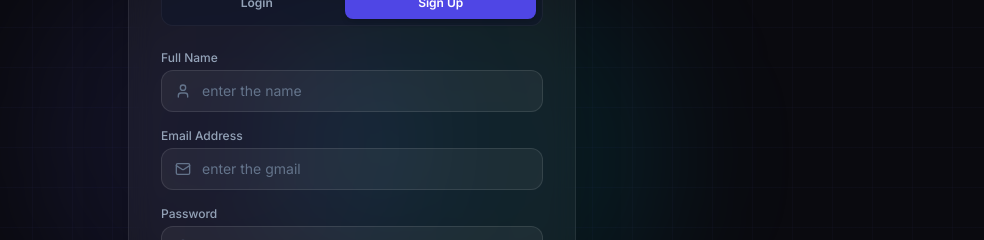
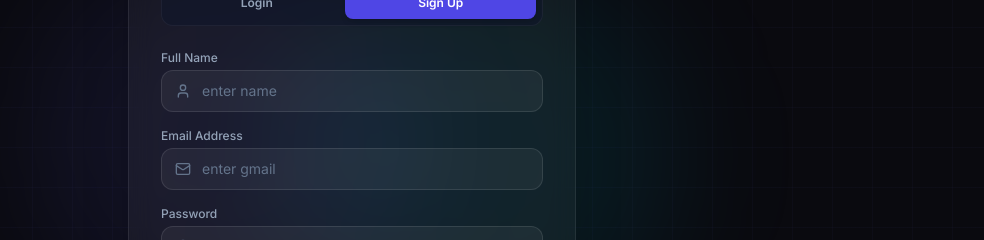
Before and after one commit to Vinayteja467/EventSphere, a React (Vite) app in the folder eventsphere/client/: page /auth in a window 1280 px wide. Both pictures are taken after a click on the button "Sign Up". Shown: the part 253-493 px from the top of the page, without its empty margins (288-1272 px from the left). Built offline with nearby package versions, Linux system fonts and the light colour scheme.

Commit message:
style: update placeholders to exact enter name and enter gmail strings

```diff
--- a/eventsphere/client/src/pages/Auth.jsx
+++ b/eventsphere/client/src/pages/Auth.jsx
@@ -193,7 +193,7 @@ export const Auth = () => {
                     type="email"
                     value={email}
                     onChange={(e) => setEmail(e.target.value)}
-                    placeholder="enter the gmail"
+                    placeholder="enter gmail"
                     className="w-full bg-white/5 border border-white/10 rounded-xl pl-10 pr-4 py-2.5 text-sm text-slate-100 placeholder-slate-500 focus:outline-none focus:border-indigo-500 transition-colors"
                   />
                 </div>
@@ -250,7 +250,7 @@ export const Auth = () => {
                     type="text"
                     value={name}
                     onChange={(e) => setName(e.target.value)}
-                    placeholder="enter the name"
+                    placeholder="enter name"
                     className="w-full bg-white/5 border border-white/10 rounded-xl pl-10 pr-4 py-2.5 text-sm text-slate-100 placeholder-slate-500 focus:outline-none focus:border-indigo-500 transition-colors"
                   />
                 </div>
@@ -264,7 +264,7 @@ export const Auth = () => {
                     type="email"
                     value={email}
                     onChange={(e) => setEmail(e.target.value)}
-                    placeholder="enter the gmail"
+                    placeholder="enter gmail"
                     className="w-full bg-white/5 border border-white/10 rounded-xl pl-10 pr-4 py-2.5 text-sm text-slate-100 placeholder-slate-500 focus:outline-none focus:border-indigo-500 transition-colors"
                   />
                 </div>
```
